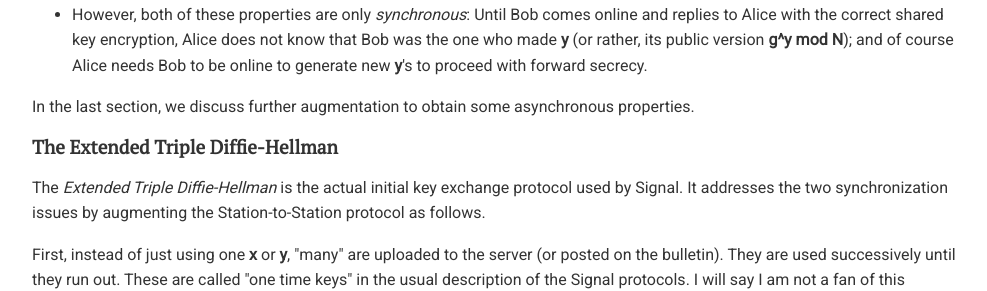
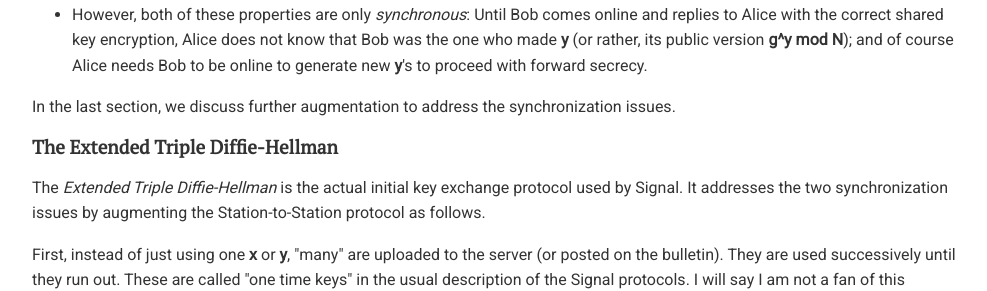
Before and after one commit to chatscrypt/chatscrypt.github.io, a Jekyll site: the page built from _posts/2020-01-06-the-signal-protocol-part-ii-the-diffie-hellman-key-exchange.html, in a window 1280 px wide and 900 px high, scrolled down 1546 px. Shown: the part 361-652 px from the top of the window, without its empty margins (143-1130 px from the left). Built offline with Jekyll 4.4.1, drawn with Linux system fonts in a browser that asks for light colours; comment, search, counter and statistics services are not loaded; some of the changed text lies outside the part shown.

Commit message:
Update 2020-01-06-the-signal-protocol-part-ii-the-diffie-hellman-key-exchange.html

```diff
--- a/_posts/2020-01-06-the-signal-protocol-part-ii-the-diffie-hellman-key-exchange.html
+++ b/_posts/2020-01-06-the-signal-protocol-part-ii-the-diffie-hellman-key-exchange.html
@@ -11,7 +11,7 @@
 
 The Diffie-Hellman is a means for two parties to securely agree on a shared encryption key, assuming there is a trustworthy public server (a bulletin board in clear view of the public, for instance). The shared encryption key may then be used to encrypt further communications.
 
-<p> The idea is simple: the shared key will be
+<p> The idea is simple. The shared key will be
 <div class="media">
  <b>g^(ab) mod N,</b>
 </div>
@@ -59,7 +59,7 @@
  <li> However, both of these properties are only <i>synchronous</i>: Until Bob comes online and replies to Alice with the correct shared key encryption, Alice does not know that Bob was the one who made <b>y</b> (or rather, its public version <b>g^y mod N</b>); and of course Alice needs Bob to be online to generate new <b>y</b>'s to proceed with forward secrecy.
 </ul>
 
-In the last section, we discuss further augmentation to obtain some asynchronous properties.
+In the last section, we discuss further augmentation to address the synchronization issues.
 
 
 
```
